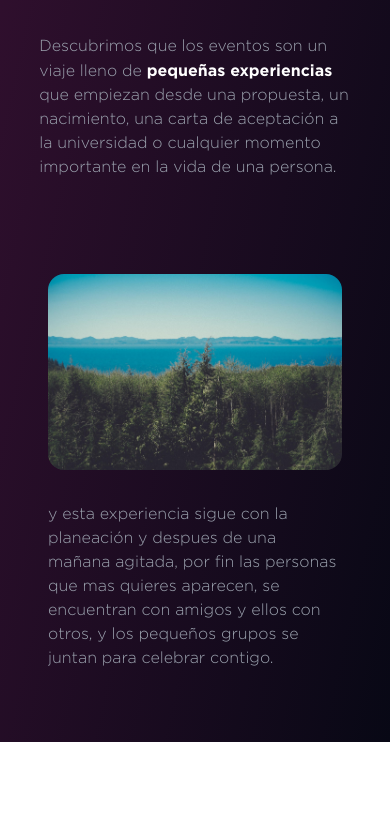
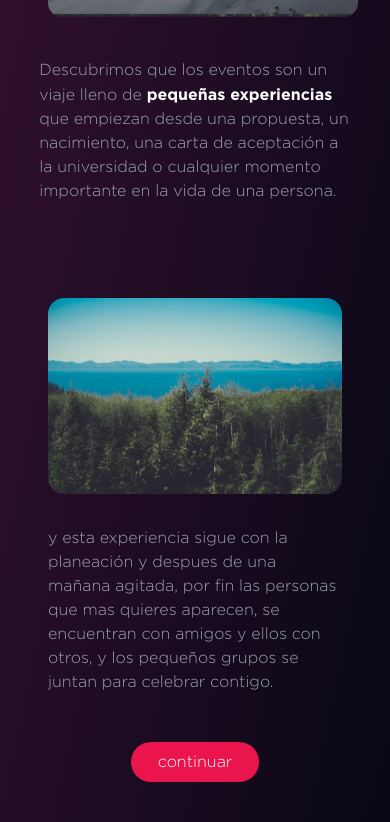
Before and after one commit to adriandbyte/lipsson, a Next.js app: page / in a window 390 px wide. Shown: the part 1012-1834 px from the top of the page. Before the commit the page ends 1754 px from the top, so only its background shows below. Built offline with nearby package versions, Linux system fonts and the light colour scheme.

Commit message:
better responsive change logo in hero

```diff
--- a/components/LipssonHero.tsx
+++ b/components/LipssonHero.tsx
@@ -5,7 +5,6 @@ const LipssonHero = () => {
     <Image
       src="/images/logo.png"
       layout="responsive"
-      className="xs:h-[200px]"
       alt="Lipsson logo"
       width={600}
       height={700}
--- /dev/null
+++ b/components/PrimaryButton.tsx
@@ -0,0 +1,12 @@
+type PrimaryButtonProps = {
+  label: string;
+};
+const PrimaryButton = ({ label }: PrimaryButtonProps) => {
+  return (
+    <button className="bg-[#EA154D] text-white p-2 rounded-full w-32 lg:w-48 hover:opacity-90 hover:bg-white hover:text-[#EA154D] hover:underline">
+      {label}
+    </button>
+  );
+};
+
+export default PrimaryButton;
--- a/pages/index.tsx
+++ b/pages/index.tsx
@@ -3,6 +3,7 @@ import Head from "next/head";
 import Carrousel from "../components/Carrousel";
 import Header from "../components/Header";
 import LipssonHero from "../components/LipssonHero";
+import PrimaryButton from "../components/PrimaryButton";
 import WavesPurpleHero from "../components/WavesPurpleHero";
 
 const Home: NextPage = () => {
@@ -17,15 +18,15 @@ const Home: NextPage = () => {
         <div className="md:grid md:grid-cols-2 z-20">
           <div className="grid grid-cols-1 mt-16 z-20 items-center">
             <div className="m-auto w-8/12 grid grid-cols-1">
-              <div className="m-auto tracking-wide font-gothamBold  text-white font-black  text-4xl md:text-5xl lg:text-[75px] z-20">
+              <div className="tracking-wide font-gothamBold text-white font-black  text-5xl md:m-auto md:text-5xl lg:text-[75px] z-20">
                 Creamos
                 <br /> experiencias
                 <br /> memorables
               </div>
-              <div className="m-auto mt-8 text-gray-400 text-xl md:text-2xl lg:text-[30px] font-gotham z-20 xl:mt-16">
+              <div className="mt-8 text-gray-400 text-xl font-gotham z-20 md:text-4xl md:m-auto md:mt-16 lg:text-[30px]">
                 A traves de los años descubrimos <br />
                 <div className="mt-2">
-                  <b className="font-gothamBold font-extrabold  text-white text-xl md:text-2xl  lg:text-[30px]">
+                  <b className="font-gothamBold font-extrabold text-white text-xl md:text-4xl lg:text-[30px]">
                     algo asombroso!
                   </b>
                 </div>
@@ -55,11 +56,16 @@ const Home: NextPage = () => {
             <div className="">
               <img className="rounded-2xl" src="/images/pic1.jpeg" />
             </div>
-            <div className="mt-8 sm:text-[17px] md:mt-0  lg:text-[25px] text-gray-400  font-gotham min-h-[200px] flex self-center">
-              y esta experiencia sigue con la planeación y despues de una mañana
-              agitada, por fin las personas que mas quieres aparecen, se
-              encuentran con amigos y ellos con otros, y los pequeños grupos se
-              juntan para celebrar contigo.
+            <div className="mt-8 sm:text-[17px] md:mt-0  lg:text-[25px] text-gray-400  font-gotham min-h-[200px] self-center block">
+              <p>
+                y esta experiencia sigue con la planeación y despues de una
+                mañana agitada, por fin las personas que mas quieres aparecen,
+                se encuentran con amigos y ellos con otros, y los pequeños
+                grupos se juntan para celebrar contigo.
+              </p>
+              <div className="text-center mt-12">
+                <PrimaryButton label="continuar" />
+              </div>
             </div>
           </div>
         </section>
```
